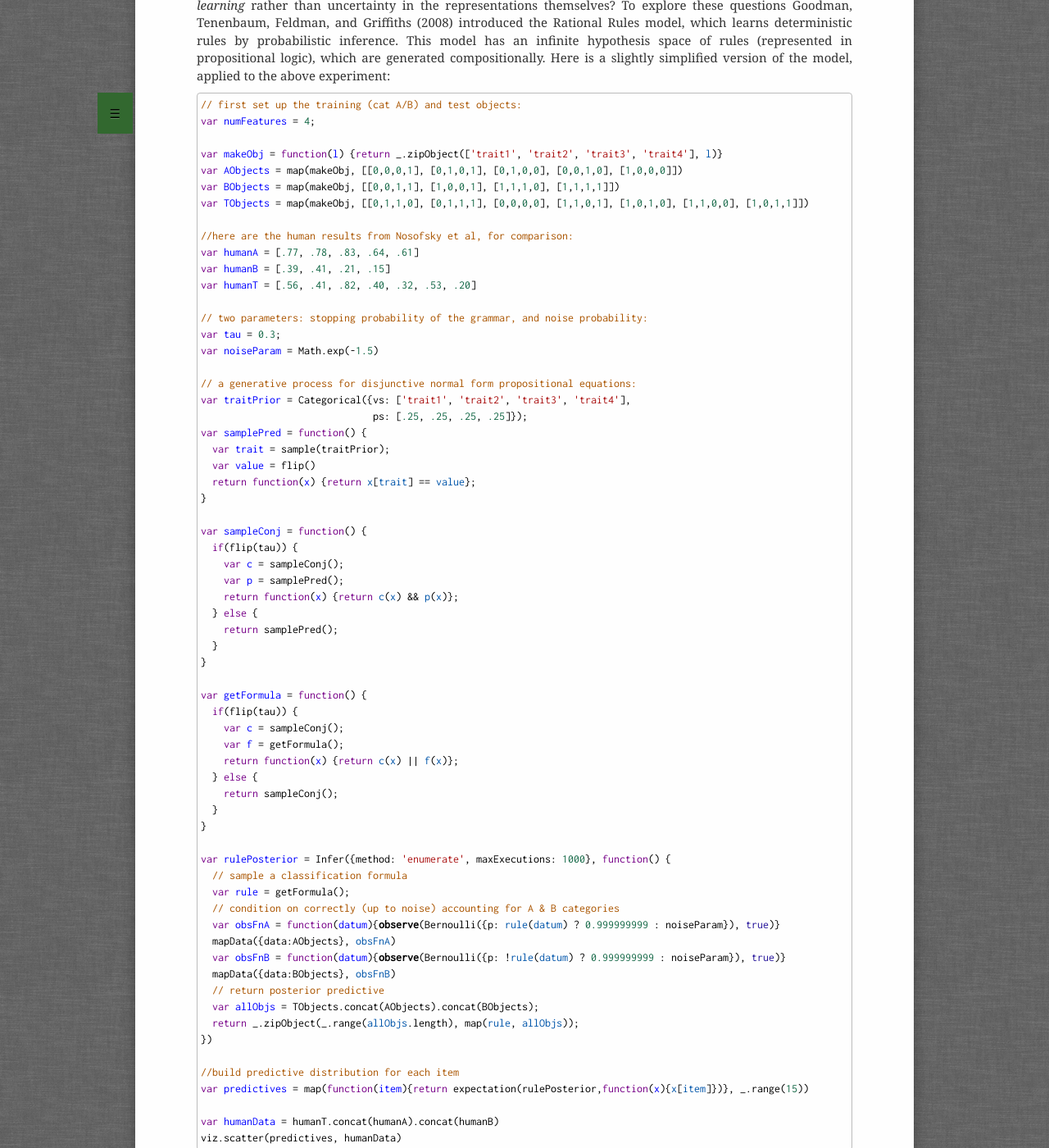
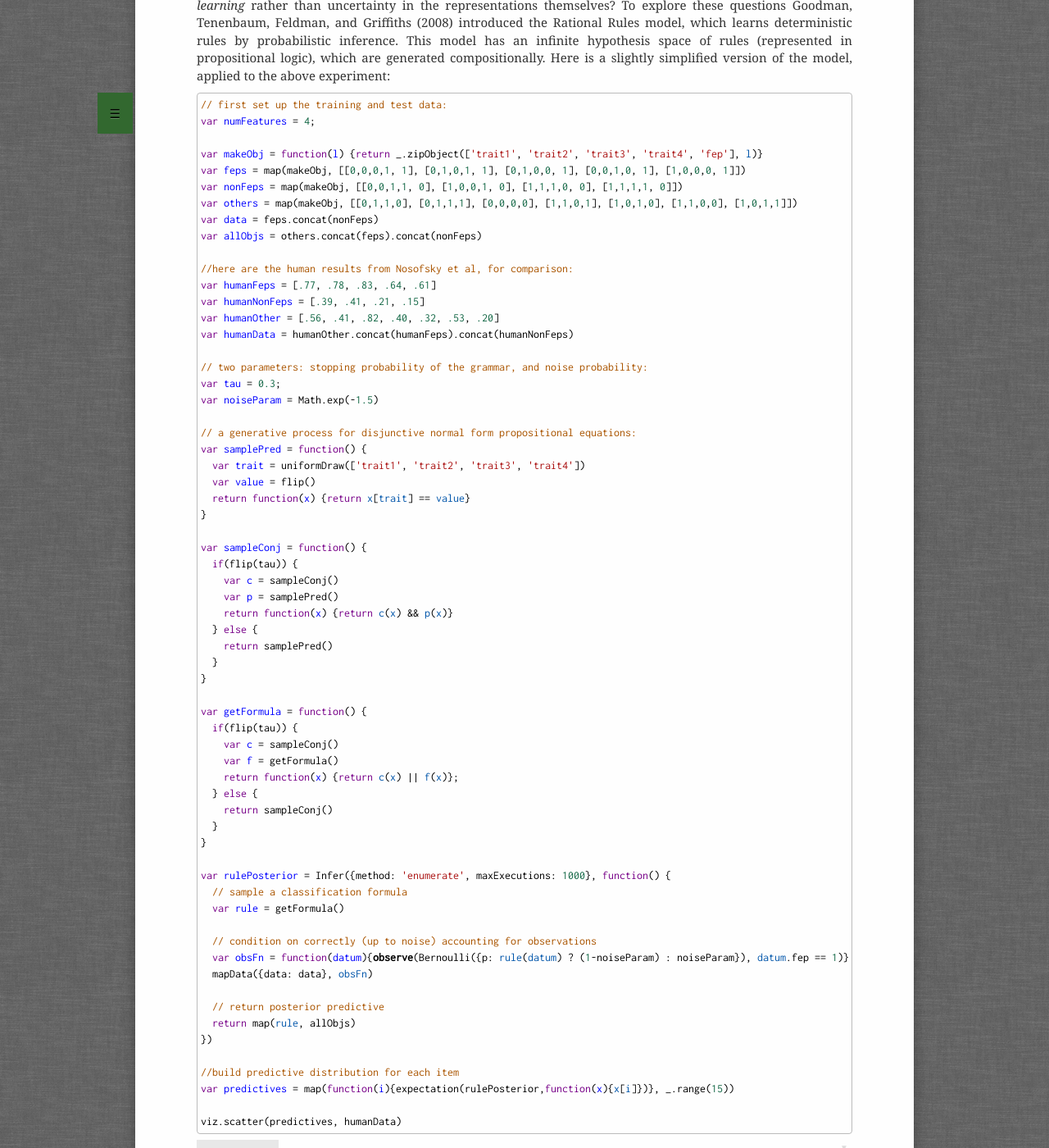
Before and after one commit to probmods/probmods2, a Jekyll site: the page built from chapters/lot-learning.md, in a window 1280 px wide and 1400 px high, scrolled down 3811 px. Shown: the whole window at 82% size. Built offline with Jekyll 4.4.1, drawn with Linux system fonts in a browser that asks for light colours; a script that is not in the unit is left out.

Commit message:
simplify RR code in chapter

```diff
--- a/chapters/lot-learning.md
+++ b/chapters/lot-learning.md
@@ -159,71 +159,72 @@
 Is it possible to get graded effects from rule-based concepts? Perhaps these effects are driven by uncertainty in *learning* rather than uncertainty in the representations themselves? To explore these questions Goodman, Tenenbaum, Feldman, and Griffiths (2008) introduced the Rational Rules model, which learns deterministic rules by probabilistic inference. This model has an infinite hypothesis space of rules (represented in propositional logic), which are generated compositionally. Here is a slightly simplified version of the model, applied to the above experiment:
 
 ~~~~
-// first set up the training (cat A/B) and test objects:
+// first set up the training and test data:
 var numFeatures = 4;
 
-var makeObj = function(l) {return _.zipObject(['trait1', 'trait2', 'trait3', 'trait4'], l)}
-var AObjects = map(makeObj, [[0,0,0,1], [0,1,0,1], [0,1,0,0], [0,0,1,0], [1,0,0,0]])
-var BObjects = map(makeObj, [[0,0,1,1], [1,0,0,1], [1,1,1,0], [1,1,1,1]])
-var TObjects = map(makeObj, [[0,1,1,0], [0,1,1,1], [0,0,0,0], [1,1,0,1], [1,0,1,0], [1,1,0,0], [1,0,1,1]])
+var makeObj = function(l) {return _.zipObject(['trait1', 'trait2', 'trait3', 'trait4', 'fep'], l)}
+var feps = map(makeObj, [[0,0,0,1, 1], [0,1,0,1, 1], [0,1,0,0, 1], [0,0,1,0, 1], [1,0,0,0, 1]])
+var nonFeps = map(makeObj, [[0,0,1,1, 0], [1,0,0,1, 0], [1,1,1,0, 0], [1,1,1,1, 0]])
+var others = map(makeObj, [[0,1,1,0], [0,1,1,1], [0,0,0,0], [1,1,0,1], [1,0,1,0], [1,1,0,0], [1,0,1,1]])
+var data = feps.concat(nonFeps)
+var allObjs = others.concat(feps).concat(nonFeps)
 
 //here are the human results from Nosofsky et al, for comparison:
-var humanA = [.77, .78, .83, .64, .61]
-var humanB = [.39, .41, .21, .15]
-var humanT = [.56, .41, .82, .40, .32, .53, .20]
+var humanFeps = [.77, .78, .83, .64, .61]
+var humanNonFeps = [.39, .41, .21, .15]
+var humanOther = [.56, .41, .82, .40, .32, .53, .20]
+var humanData = humanOther.concat(humanFeps).concat(humanNonFeps)
 
 // two parameters: stopping probability of the grammar, and noise probability:
 var tau = 0.3;
 var noiseParam = Math.exp(-1.5)
 
 // a generative process for disjunctive normal form propositional equations:
-var traitPrior = Categorical({vs: ['trait1', 'trait2', 'trait3', 'trait4'],
-                              ps: [.25, .25, .25, .25]});
 var samplePred = function() {
-  var trait = sample(traitPrior);
+  var trait = uniformDraw(['trait1', 'trait2', 'trait3', 'trait4'])
   var value = flip()
-  return function(x) {return x[trait] == value};
+  return function(x) {return x[trait] == value}
 }
 
 var sampleConj = function() {
   if(flip(tau)) {
-    var c = sampleConj();
-    var p = samplePred();
-    return function(x) {return c(x) && p(x)};
+    var c = sampleConj()
+    var p = samplePred()
+    return function(x) {return c(x) && p(x)}
   } else {
-    return samplePred();
+    return samplePred()
   }
 }
 
 var getFormula = function() {
   if(flip(tau)) {
-    var c = sampleConj();
-    var f = getFormula();
+    var c = sampleConj()
+    var f = getFormula()
     return function(x) {return c(x) || f(x)};
   } else {
-    return sampleConj();
+    return sampleConj()
   }
 }
 
 var rulePosterior = Infer({method: 'enumerate', maxExecutions: 1000}, function() {
   // sample a classification formula
-  var rule = getFormula();
-  // condition on correctly (up to noise) accounting for A & B categories
-  var obsFnA = function(datum){observe(Bernoulli({p: rule(datum) ? 0.999999999 : noiseParam}), true)}
-  mapData({data:AObjects}, obsFnA)
-  var obsFnB = function(datum){observe(Bernoulli({p: !rule(datum) ? 0.999999999 : noiseParam}), true)}
-  mapData({data:BObjects}, obsFnB)
+  var rule = getFormula()
+
+  // condition on correctly (up to noise) accounting for observations
+  var obsFn = function(datum){observe(Bernoulli({p: rule(datum) ? (1-noiseParam) : noiseParam}), datum.fep == 1)}
+  mapData({data: data}, obsFn)
+
   // return posterior predictive
-  var allObjs = TObjects.concat(AObjects).concat(BObjects);
-  return _.zipObject(_.range(allObjs.length), map(rule, allObjs));
+  return map(rule, allObjs)
 })
 
 //build predictive distribution for each item
-var predictives = map(function(item){return expectation(rulePosterior,function(x){x[item]})}, _.range(15))
+var predictives = map(function(i){expectation(rulePosterior,function(x){x[i]})}, _.range(15))
 
-var humanData = humanT.concat(humanA).concat(humanB)
 viz.scatter(predictives, humanData)
 ~~~~
+
+<!-- TODO: try fullboolean language. switch to that in main text or show both? or maybe as an exercise? -->
 
 In addition to achieving a good overall correlation with the data, this model captures the three qualitative effects described above: graded generalization, typicality, and prototype enhancement. Make sure you see how to read each of these effects from the above plot!
 Goodman, et al, have used to this model to capture a variety of other classic categorization effects [@Goodman2008b], as well. Thus probabilistic induction of (deterministic) rules can capture many of the graded effects previously taken as evidence against rule-based models.
```
